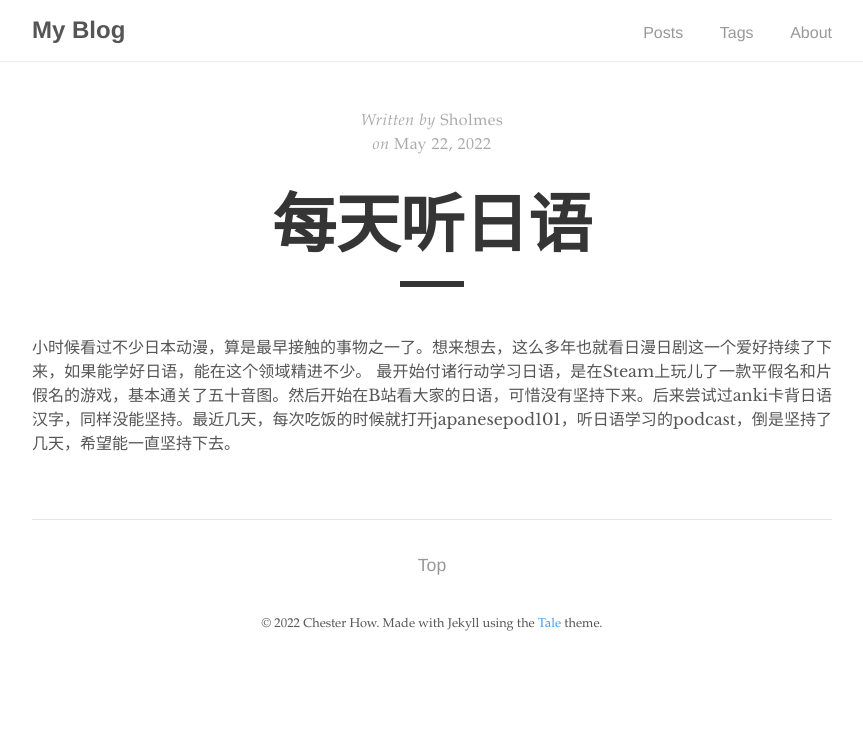
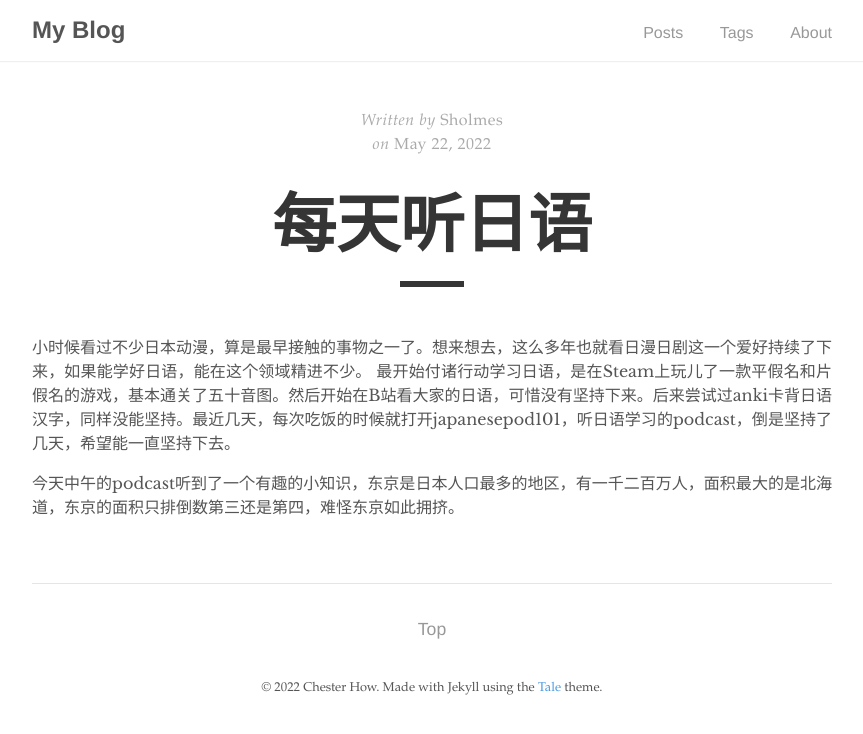
Before and after one commit to sholmes-221/sholmes-221.github.io, a Jekyll site: the page built from _posts/2022-05-22-writing-again.md, in a window 1280 px wide. Shown: the top 734 px of the page, without its empty margins (208-1071 px from the left). Built offline with Jekyll 4.4.1, drawn with Linux system fonts in a browser that asks for light colours.

Commit message:
Update 2022-05-22-writing-again.md

```diff
--- a/_posts/2022-05-22-writing-again.md
+++ b/_posts/2022-05-22-writing-again.md
@@ -7,3 +7,5 @@ tags: japanese
 
 小时候看过不少日本动漫，算是最早接触的事物之一了。想来想去，这么多年也就看日漫日剧这一个爱好持续了下来，如果能学好日语，能在这个领域精进不少。
 最开始付诸行动学习日语，是在Steam上玩儿了一款平假名和片假名的游戏，基本通关了五十音图。然后开始在B站看大家的日语，可惜没有坚持下来。后来尝试过anki卡背日语汉字，同样没能坚持。最近几天，每次吃饭的时候就打开japanesepod101，听日语学习的podcast，倒是坚持了几天，希望能一直坚持下去。
+
+今天中午的podcast听到了一个有趣的小知识，东京是日本人口最多的地区，有一千二百万人，面积最大的是北海道，东京的面积只排倒数第三还是第四，难怪东京如此拥挤。
```
